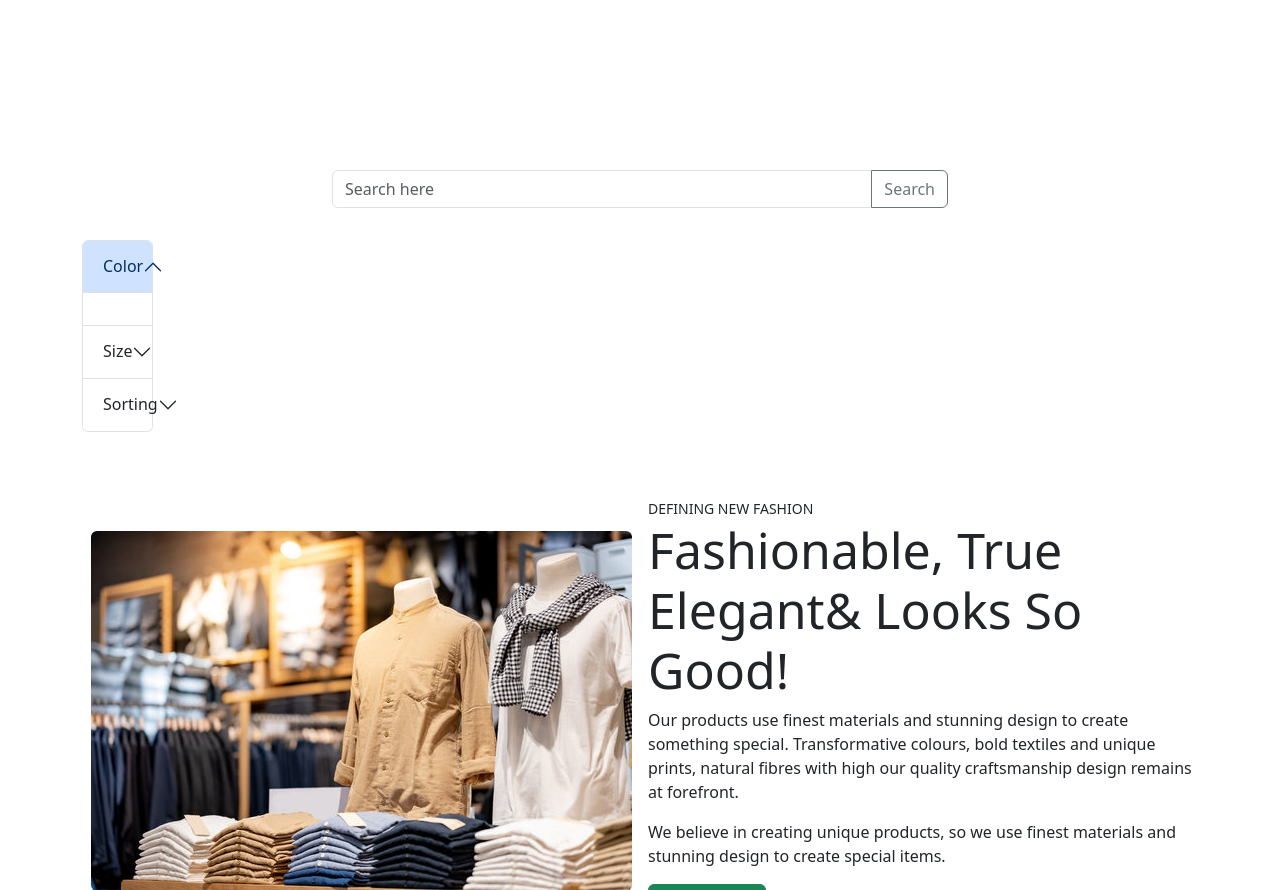
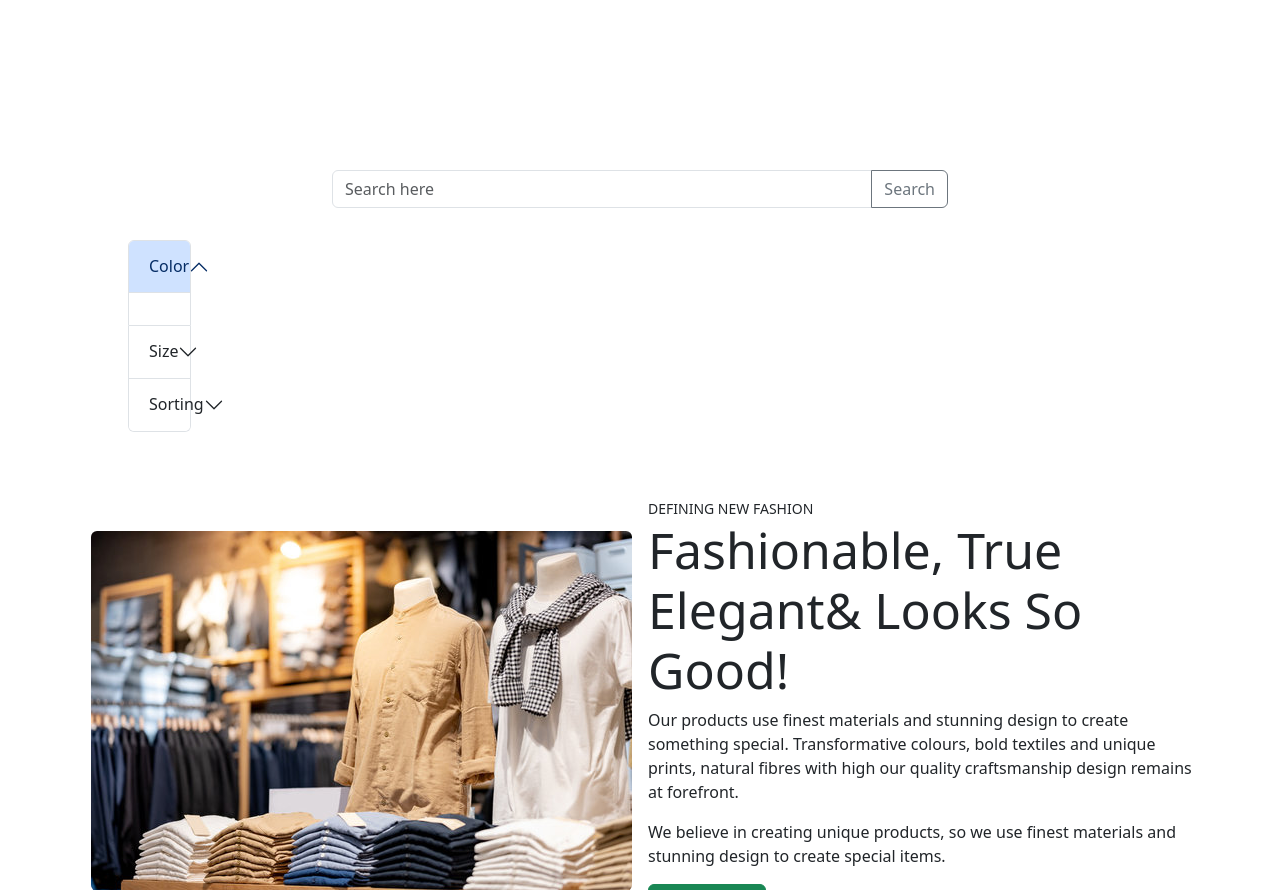
Before and after one commit to Enamul-Haque-Shojib/cloth_store, a Django app: page / in a window 1280 px wide. Shown: the part 1139-2029 px from the top of the page. Run offline with Django 4.2, Linux system fonts and the light colour scheme; some libraries are stand-ins or nearby versions.

Commit message:
reveiw added

```diff
--- a/templates/home.html
+++ b/templates/home.html
@@ -65,7 +65,7 @@
 
 
 
-<div class="container">
+<div class="" style="width: 80%; margin: auto;">
   <div class="row">
     <div class="col-lg-1">
       <div class="d-lg-flex flex-lg-column d-sm-flex flex-sm-row gap-5 my-3">
```
